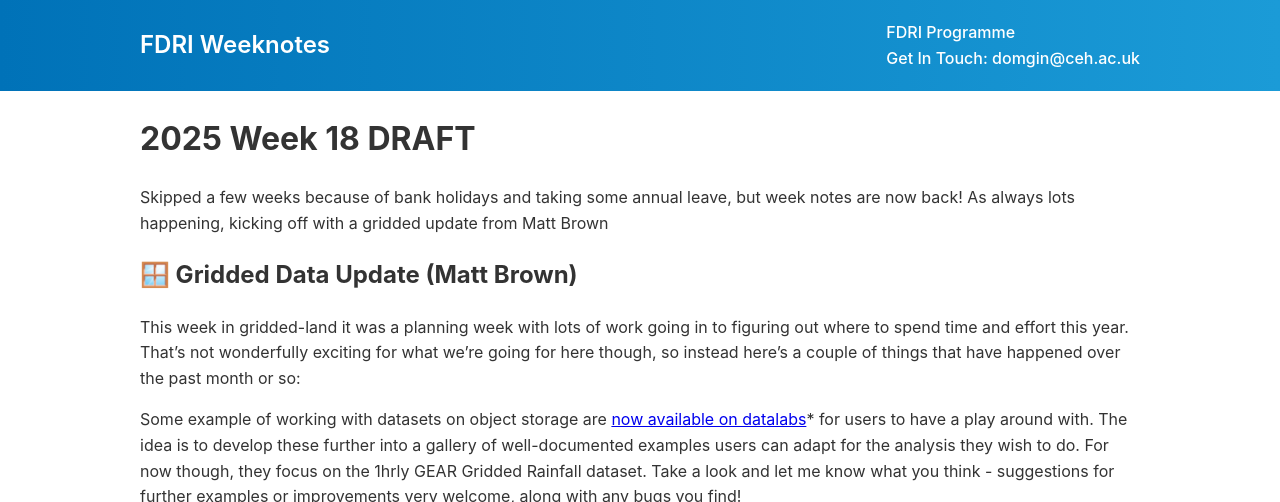
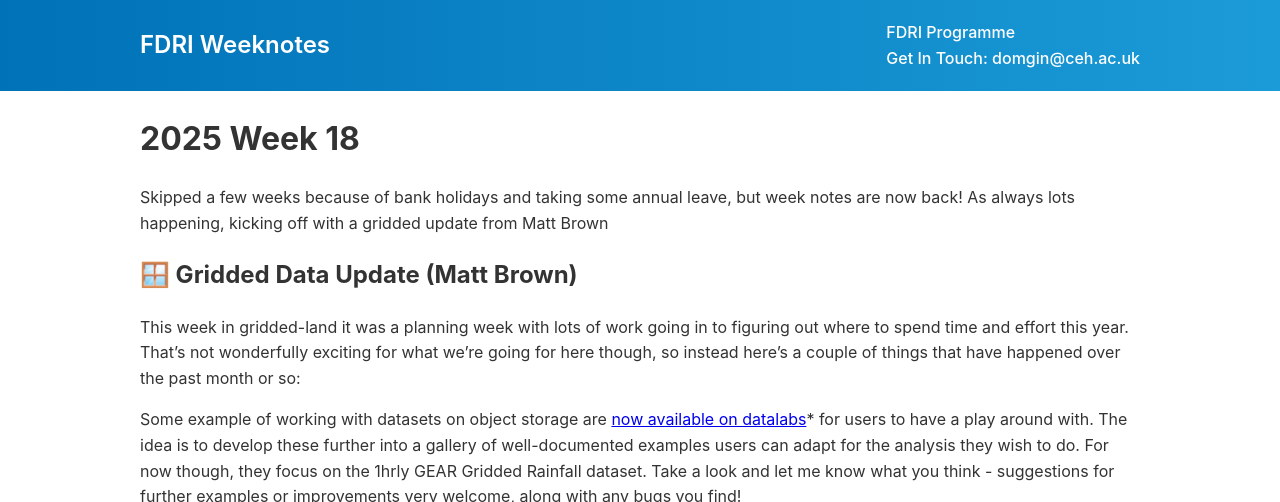
Before and after one commit to NERC-CEH/fdri_words, a Jekyll site: the page built from weeknotes/2025/18.md, in a window 1280 px wide and 900 px high, cut to the strip 0-502 px from the top of the window. Built offline with Jekyll 4.4.1, drawn with Linux system fonts in a browser that asks for light colours; our own code applies the rules of GitHub Pages for plain Markdown files.

Commit message:
Update 18.md

```diff
--- a/weeknotes/2025/18.md
+++ b/weeknotes/2025/18.md
@@ -1,4 +1,4 @@
-# 2025 Week 18 DRAFT
+# 2025 Week 18
 
 Skipped a few weeks because of bank holidays and taking some annual leave, but week notes are now back! As always lots happening, kicking off with a gridded update from Matt Brown
 
```
